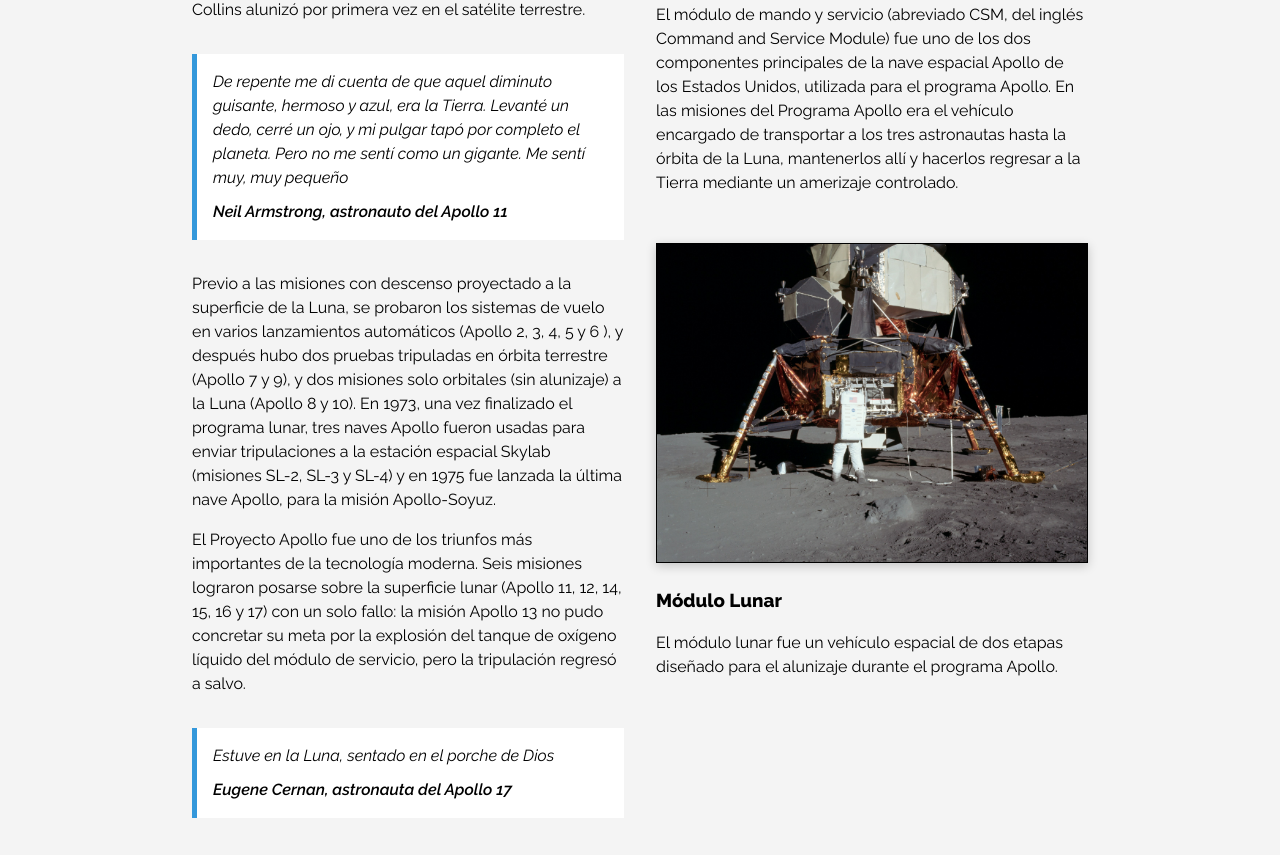
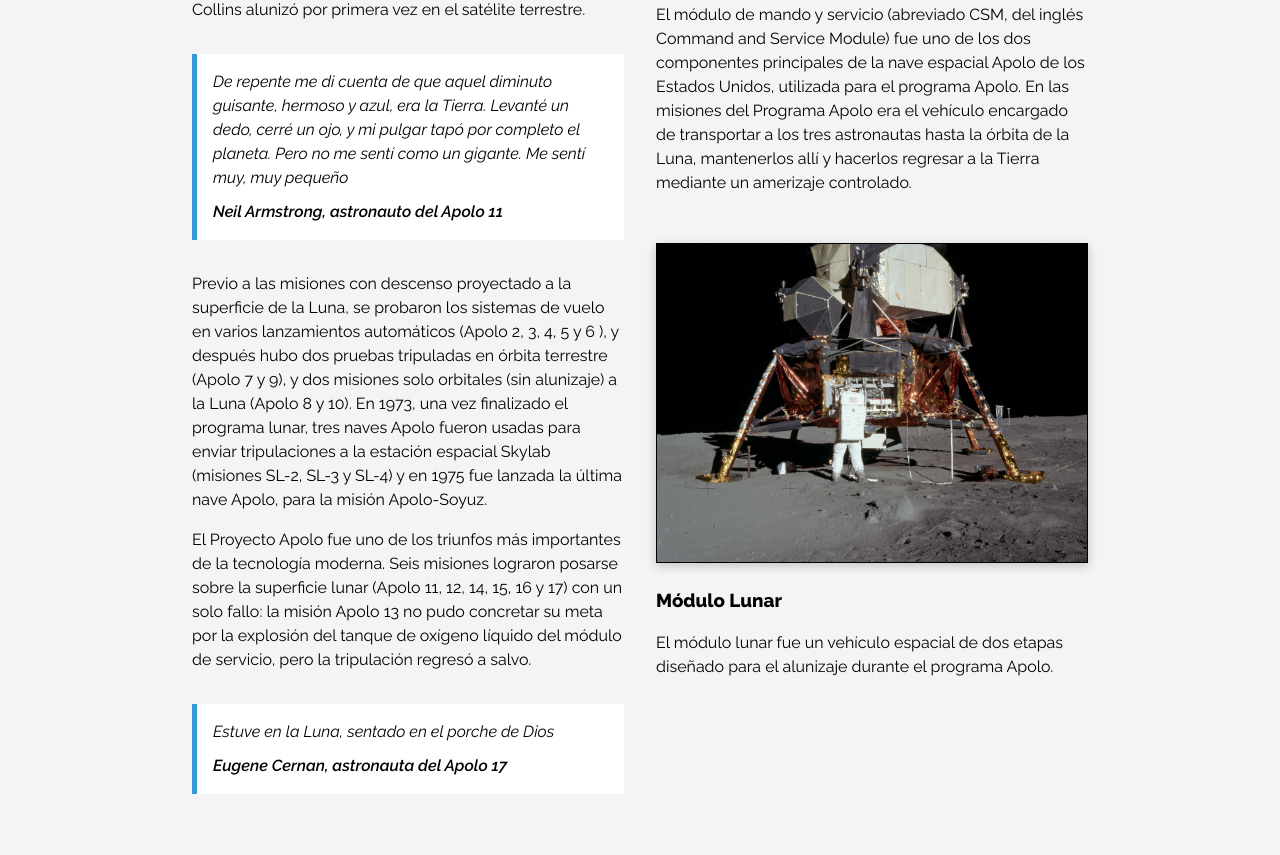
Before and after one commit to josecaneda/html-css-tools-pec1, a website built with Parcel: page src/presentation.html in a window 1280 px wide. Shown: the part 1373-2228 px from the top of the page. Built offline with nearby package versions, Linux system fonts and the light colour scheme.

Commit message:
20220303-05

```diff
--- a/src/presentation.html
+++ b/src/presentation.html
@@ -23,7 +23,7 @@
     </header>
     <main>
         <header class="box-level-1">
-            <h1 class="title-main-header">Programa Apollo de la Nasa</h1>
+            <h1 class="title-main-header">Programa Apolo de la Nasa</h1>
         </header>
         <section class="box-level-1 box-presentation">
             <div class="box-apollo-chronology">
@@ -41,7 +41,7 @@
                     <cite>John F. Kennedy, presidente de los Estados Unidos, 12 de septiembre de 1962</cite>
                 </blockquote>
                 <p>
-                    El <strong>Programa Apollo</strong> fue un programa espacial tripulado desarrollado
+                    El <strong>Programa Apolo</strong> fue un programa espacial tripulado desarrollado
                     por Estados Unidos en la década de 1960 en el marco de la carrera espacial
                     con la Unión Soviética durante la Guerra Fría. El proyecto comenzó en julio de 1960,
                     cuando la agencia espacial estadounidense NASA anunció el programa, como
@@ -49,7 +49,7 @@
                     tripulado de nuestro satélite para localizar una zona apropiada con vistas a un
                     eventual alunizaje de astronautas, que cumpliría así el viejo sueño del viaje a
                     la Luna por parte del ser humano. Esto se hizo finalmente realidad en julio de 1969,
-                    cuando la misión Apollo 11, comandada por Neil Armstrong, Edwin Aldrin, y
+                    cuando la misión Apolo 11, comandada por Neil Armstrong, Edwin Aldrin, y
                     Michael Collins alunizó por primera vez en el satélite terrestre.
 
                 </p>
@@ -59,37 +59,37 @@
                     hermoso y azul, era la Tierra. Levanté un dedo, cerré un ojo,
                     y mi pulgar tapó por completo el planeta. Pero no me sentí como
                     un gigante. Me sentí muy, muy pequeño
-                    <cite>Neil Armstrong, astronauto del Apollo 11</cite>
+                    <cite>Neil Armstrong, astronauto del Apolo 11</cite>
                 </blockquote>
 
                 <p>
                     Previo a las misiones con descenso proyectado a la superficie de
                     la Luna, se probaron los sistemas de vuelo en varios lanzamientos
-                    automáticos (Apollo 2, 3, 4, 5 y 6 ), y después hubo dos pruebas
-                    tripuladas en órbita terrestre (Apollo 7 y 9), y dos misiones solo
-                    orbitales (sin alunizaje) a la Luna (Apollo 8 y 10). En 1973, una vez finalizado
-                    el programa lunar, tres naves Apollo fueron usadas para enviar tripulaciones a la
+                    automáticos (Apolo 2, 3, 4, 5 y 6 ), y después hubo dos pruebas
+                    tripuladas en órbita terrestre (Apolo 7 y 9), y dos misiones solo
+                    orbitales (sin alunizaje) a la Luna (Apolo 8 y 10). En 1973, una vez finalizado
+                    el programa lunar, tres naves Apolo fueron usadas para enviar tripulaciones a la
                     estación espacial Skylab (misiones SL-2, SL-3 y SL-4) y en 1975 fue lanzada la
-                    última nave Apollo, para la misión Apollo-Soyuz.
+                    última nave Apolo, para la misión Apolo-Soyuz.
                 </p>
 
                 <p>
-                    El Proyecto Apollo fue uno de los triunfos más importantes
+                    El Proyecto Apolo fue uno de los triunfos más importantes
                     de la tecnología moderna. Seis misiones lograron posarse sobre la
-                    superficie lunar (Apollo 11, 12, 14, 15, 16 y 17) con un solo fallo:
-                    la misión Apollo 13 no pudo concretar su meta por la explosión del
+                    superficie lunar (Apolo 11, 12, 14, 15, 16 y 17) con un solo fallo:
+                    la misión Apolo 13 no pudo concretar su meta por la explosión del
                     tanque de oxígeno líquido del módulo de servicio, pero la tripulación regresó a salvo.
                 </p>
 
                 <blockquote>
                     Estuve en la Luna, sentado en el porche de Dios
-                    <cite>Eugene Cernan, astronauta del Apollo 17</cite>
+                    <cite>Eugene Cernan, astronauta del Apolo 17</cite>
                 </blockquote>
 
 
             </div>
             <div class="box-rocket-spacecraft">
-                <header><h2>El cohete Saturno V y la nave Apollo</h2></header>
+                <header><h2>El cohete Saturno V y la nave Apolo</h2></header>
                 <article>
                     <header>
                         <img class="img-adjust-2" src="img/saturn-v.jpg" alt="">
@@ -98,7 +98,7 @@
                     <p>
                         El Saturno V (Saturn V) fue un cohete
                         desechable de múltiples fases y de
-                        combustible líquido usado en los programas Apollo y Skylab de la NASA.
+                        combustible líquido usado en los programas Apolo y Skylab de la NASA.
                         Su diseño estuvo a cargo de Wernher von Braun en el Marshall Space Flight
                         Center y sus principales
                         nstructores fueron Boeing, North American Aviation, Douglas Aircraft Company e
@@ -113,8 +113,8 @@
                     </header>
                     <p>
                         El módulo de mando y servicio (abreviado CSM, del inglés Command and Service Module)
-                        fue uno de los dos componentes principales de la nave espacial Apollo
-                         de los Estados Unidos, utilizada para el programa Apollo. En las misiones del Programa Apollo
+                        fue uno de los dos componentes principales de la nave espacial Apolo
+                         de los Estados Unidos, utilizada para el programa Apolo. En las misiones del Programa Apolo
                           era el vehículo encargado de transportar a los
                           tres astronautas hasta la órbita de la Luna, mantenerlos allí y hacerlos regresar a la
                           Tierra mediante un amerizaje controlado.
@@ -128,7 +128,7 @@
                 </header>
                 <p>
                     El módulo lunar fue un vehículo espacial de dos etapas diseñado
-                    para el alunizaje durante el programa Apollo.
+                    para el alunizaje durante el programa Apolo.
 
                 </p>
             </article>
```
